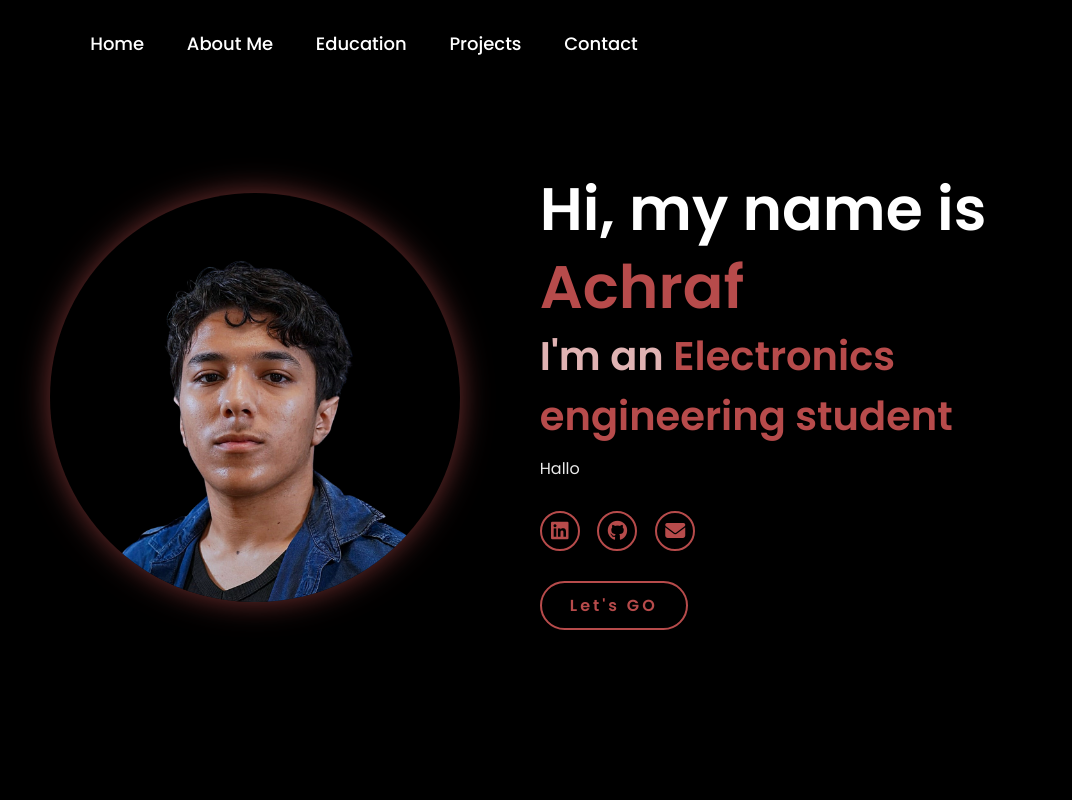
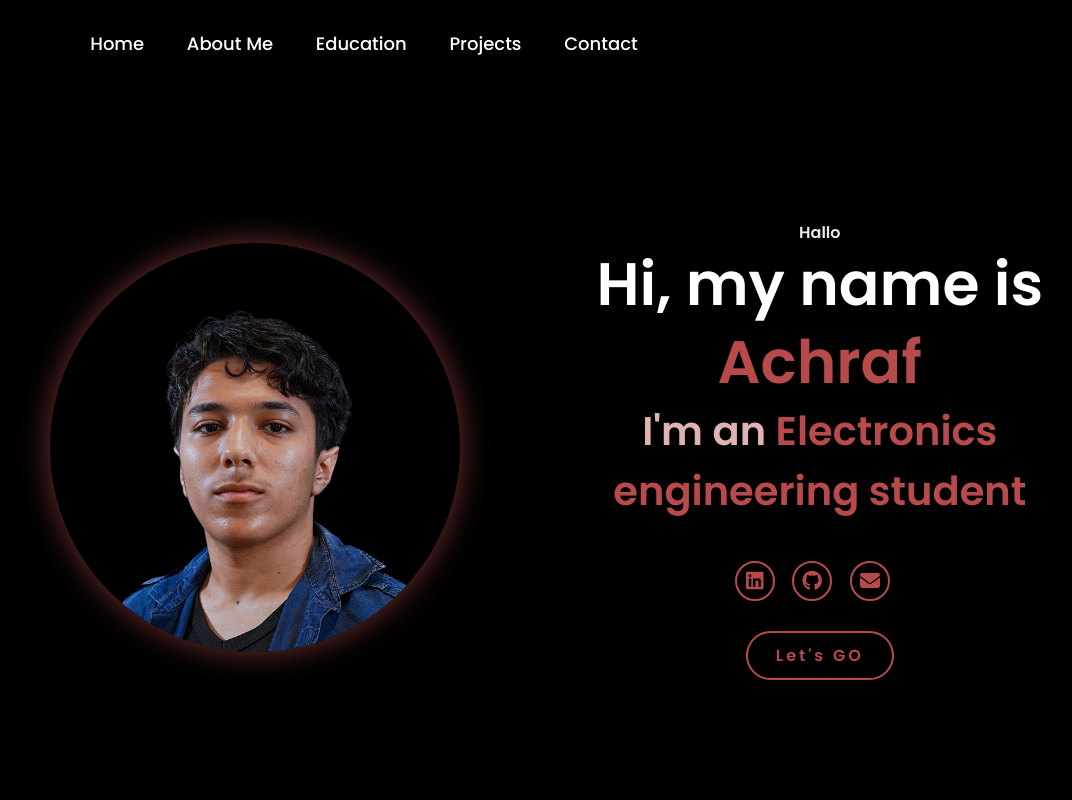
Before and after one commit to ACHRAFAHAL/Portfolio, a plain HTML site: page index.html in a window 1280 px wide. Shown: the top 800 px of the page, without its empty margins (65-1137 px from the left). Drawn offline with Linux system fonts and the light colour scheme.

Commit message:
Update index.html

```diff
--- a/index.html
+++ b/index.html
@@ -25,13 +25,35 @@
 
     <!-- CSS for smooth transitions -->
     <style>
+        body {
+            font-family: Arial, sans-serif;
+        }
+
+        .home-content {
+            text-align: center;
+            display: flex;
+            flex-direction: column;
+            justify-content: center;
+            align-items: center;
+            height: 100vh;
+        }
+
         .dynamic-text {
-            font-size: 2em;
+            font-size: 3em; /* Larger font size for the greeting */
+            font-weight: bold;
             transition: opacity 0.5s ease-in-out;
         }
 
         .hidden {
             opacity: 0;
+        }
+
+        h1 {
+            font-size: 2.5em;
+        }
+
+        span {
+            color: #3498db; /* You can customize this color */
         }
     </style>
 </head>
@@ -51,10 +73,10 @@
             <img src="myphoto.jpg" alt="Achraf's Photo">
         </div>
         <div class="home-content">
+            <!-- Greeting text above the "Achraf" name -->
+            <p id="greeting" class="dynamic-text">Hello</p>
             <h1>Hi, my name is <span>Achraf</span></h1>
             <h3 class="typing-text">I'm an <span></span></h3>
-            <!-- Greeting with dynamic text -->
-            <p id="greeting" class="dynamic-text">Hello</p>
             <div class="social-icons">
                 <a href="https://www.linkedin.com/in/achrafahal" target="_blank"><i class="fa-brands fa-linkedin"></i></a>
                 <a href="https://github.com/ACHRAFAHAL" target="_blank"><i class="fa-brands fa-github"></i></a>
```
